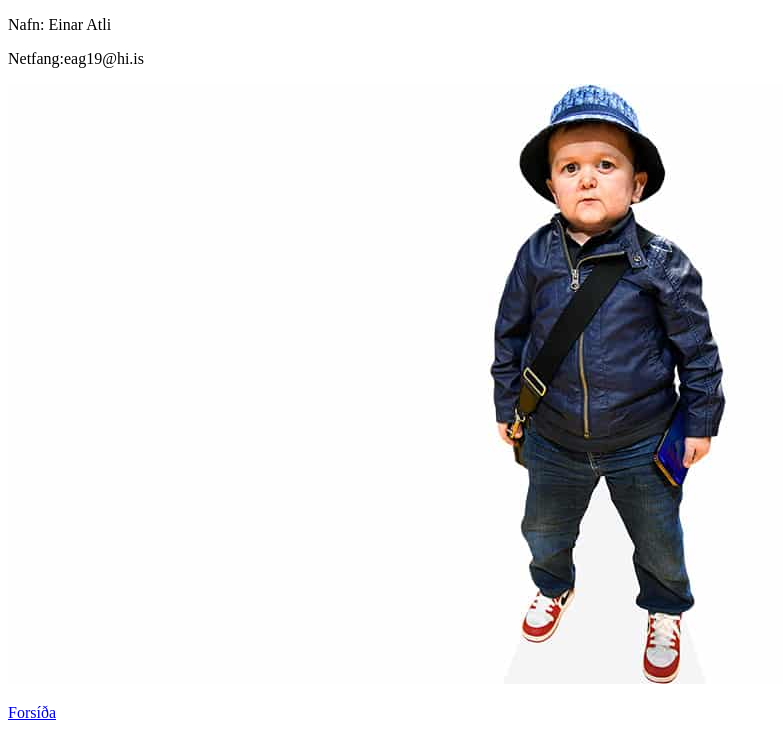
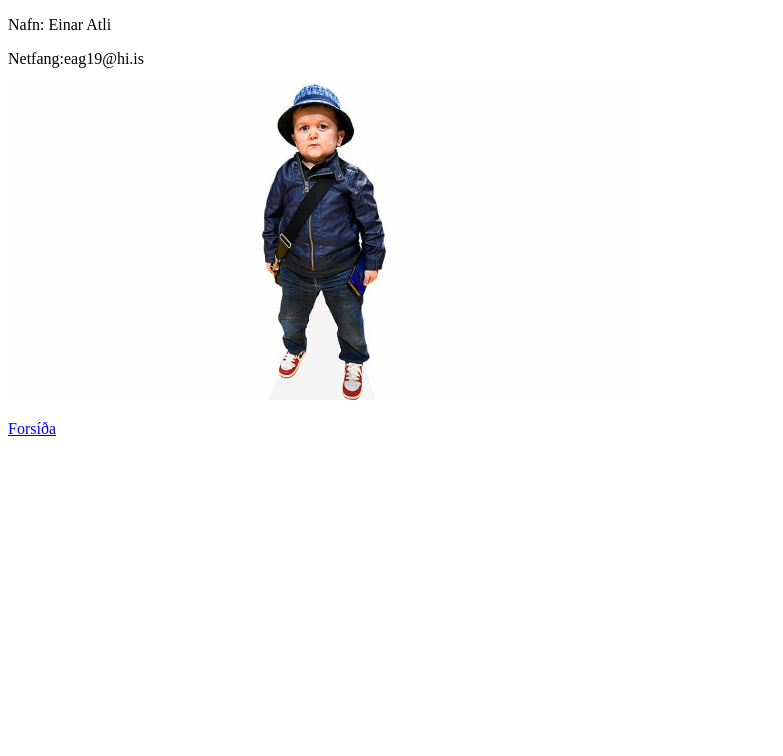
Before and after one commit to einaratli/Verkefni-6, a plain HTML site: page V1/about.html in a window 1280 px wide. Shown: the whole page, without its empty margins (0-783 px from the left). Drawn offline with Linux system fonts and the light colour scheme.

Commit message:
laga mynd

```diff
--- a/V1/about.html
+++ b/V1/about.html
@@ -11,7 +11,7 @@
         <p> Nafn: Einar Atli</p>
         <p> Netfang:eag19@hi.is</p>
 
-        <p><img src="img\hazbulla.jpg" alt="Hazbulla"></p>
+        <p><img src="img\hazbulla.jpg" alt="Hazbulla" style="width: 50%; height: auto;"></p>
 
         <p><a href="index.html">Forsíða</a></p>
 
```
